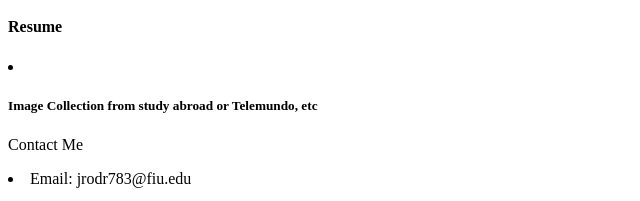
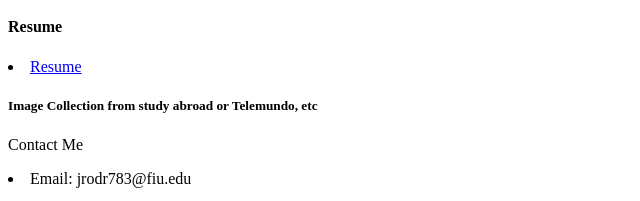
Before and after one commit to julietarodrigo/portfolio, a plain HTML site: page index.html in a window 1280 px wide. Shown: the part 1015-1216 px from the top of the page, 0-640 px from the left. Drawn offline with Linux system fonts and the light colour scheme.

Commit message:
Resume
link

```diff
--- a/index.html
+++ b/index.html
@@ -27,7 +27,7 @@
 	</ul>
 </h3>
 <h4>Resume</h4>
-<li><a class="resume" href="resumepdf.pdf"></a></li>
+<li><a class="resume" href="resumepdf.pdf">Resume</a></li>
 
 <h5>Image Collection from study abroad or Telemundo, etc</h5>
 
```
